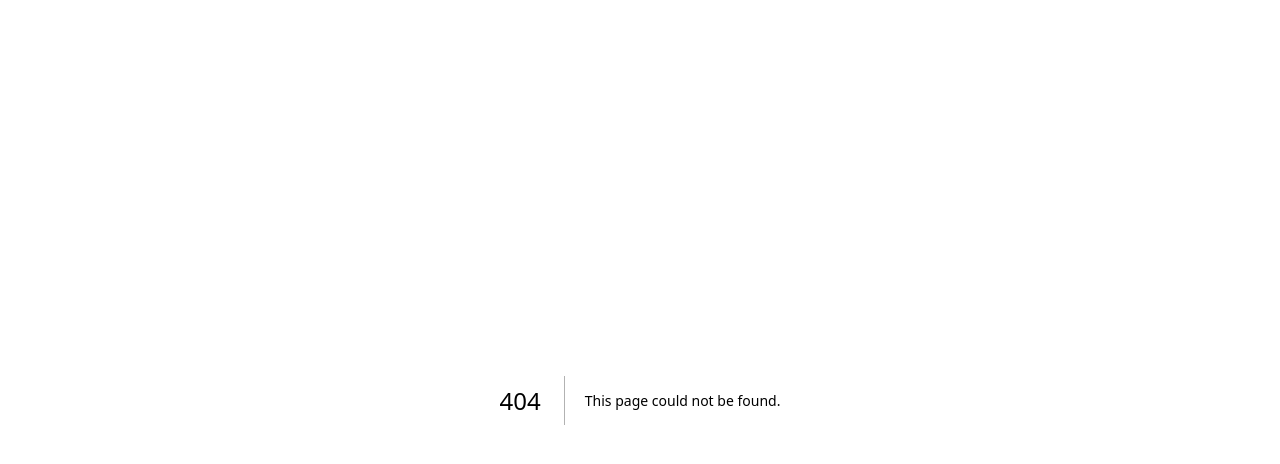
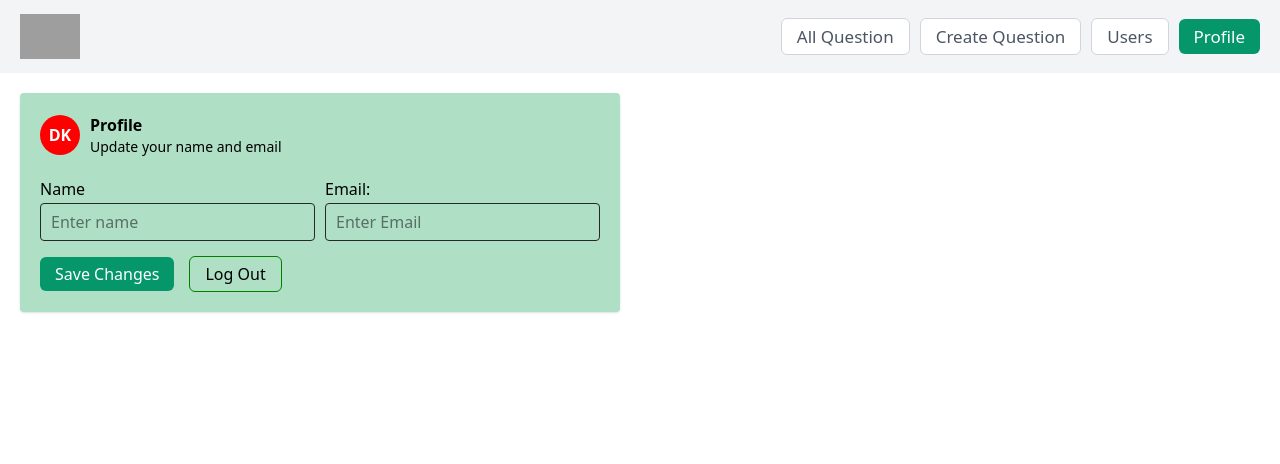
Before and after one commit to Devendrakr19/exam-prep, a Next.js app: page /admindashboard/profile in a window 1280 px wide. Before the commit this address had no page. Shown: the top 464 px of the page. Built offline with nearby package versions, Linux system fonts and the light colour scheme; grey boxes are pictures that could not be loaded.

Commit message:
admin dhashboard create question manually

```diff
--- /dev/null
+++ b/src/app/(admindashboard)/admindashboard/allquestion/page.js
@@ -0,0 +1,14 @@
+import QuestionList from '@/app/components/user-dashboard-layout/question-bank/QuestionList'
+import QuestionsFilter from '@/app/components/utils/QuestionsFilter'
+import React from 'react'
+
+const AllQuestion = () => {
+  return (
+    <>
+      <QuestionsFilter parentName={"Question bank"}/>
+      <QuestionList/>
+    </>
+  )
+}
+
+export default AllQuestion
--- /dev/null
+++ b/src/app/(admindashboard)/admindashboard/createquestion/page.js
@@ -0,0 +1,49 @@
+"use client"
+import SingleQuestion from "@/app/components/create-question/SingleQuestion";
+import UploadDoc from "@/app/components/create-question/UploadDoc";
+import React, { useState } from "react";
+import { LuFilePen } from "react-icons/lu";
+import { LuFileDown } from "react-icons/lu";
+const CreateQuestion = () => {
+  const [activeTab, setActiveTab] = useState(null);
+
+  const createOption = [
+    { icon: <LuFilePen className="text-[56px]" />, title: "Create Manually" },
+    { icon: <LuFileDown className="text-[56px]" />, title: "Upload PDF/Excel" },
+  ];
+
+  const handleTab = (index) => {
+    setActiveTab(index)
+  }
+  return (
+    <>
+    {activeTab === null && (
+      <div className="flex justify-center items-center gap-[20px] h-[80vh]">
+        {createOption.map((item, index) => (
+          <div
+            key={index}
+            className={`border-[1px] border-[#b3aeae] shadow cursor-pointer rounded p-[10px] w-[220px] h-[200px] flex justify-center items-center flex-col gap-[15px] transition-all delay-75 ${
+              item?.title ? "hover:bg-[#059669] hover:text-[#fff]" : ""
+            }`}
+            onClick={() => handleTab(index)}
+          >
+            {item?.icon}
+            <h1 className="text-[22px] font-bold">{item?.title}</h1>
+          </div>
+        ))}
+      </div>
+    )}
+
+      {activeTab === 0 && (
+        <SingleQuestion setActiveTab={setActiveTab}/>
+      )}
+
+      {activeTab === 1 && (
+        <UploadDoc setActiveTab={setActiveTab}/>
+      )}
+
+    </>
+  );
+};
+
+export default CreateQuestion;
--- a/src/app/(admindashboard)/admindashboard/layout.js
+++ b/src/app/(admindashboard)/admindashboard/layout.js
@@ -1,13 +1,13 @@
-import AdminDashboardNav from '@/app/components/AdminDashboardNav'
-import React from 'react'
+import AdminDashboardNav from "@/app/components/AdminDashboardNav";
+import React from "react";
 
-const AdminLayout = ({chidren}) => {
+const AdminLayout = ({ children }) => {
   return (
     <>
-    <AdminDashboardNav/>
-    {chidren}
+      <AdminDashboardNav />
+      {children}
     </>
-  )
-}
+  );
+};
 
-export default AdminLayout
+export default AdminLayout;
--- a/src/app/(admindashboard)/admindashboard/page.js
+++ b/src/app/(admindashboard)/admindashboard/page.js
@@ -1,9 +1,5 @@
-import React from 'react'
+import { redirect } from "next/navigation";
 
-const AdminDashboard = () => {
-  return (
-    <div>AdminDashboard</div>
-  )
+export default function AdminDashboard() {
+  redirect("/admindashboard/allquestion");
 }
-
-export default AdminDashboard
--- /dev/null
+++ b/src/app/(admindashboard)/admindashboard/profile/page.js
@@ -0,0 +1,45 @@
+import React from "react";
+
+const Profile = () => {
+  return (
+    <>
+      <div className="w-[600px] bg-[#afe0c6] p-[20px] ml-[20px] mt-[20px] rounded shadow">
+        <div className="flex items-center gap-[10px]">
+          <span className="w-[40px] h-[40px] flex justify-center items-center bg-[red] rounded-full text-[white] font-bold">
+            DK
+          </span>
+          <div className="flex flex-col">
+            <span className="font-bold">Profile</span>
+            <span className="text-[14px] leading-[20px]">
+              Update your name and email
+            </span>
+          </div>
+        </div>
+        <div className="flex items-center gap-[10px] mt-[20px]">
+          <div className="flex flex-col w-[50%]">
+            <label>Name</label>
+            <input
+              type="text"
+              placeholder="Enter name"
+              className="border-[1px] outline-[#000000] border-[#272828] px-[10px] py-[6px] rounded mt-[2px]"
+            />
+          </div>
+          <div className="flex flex-col w-[50%]">
+            <label>Email:</label>
+            <input
+              type="email"
+              placeholder="Enter Email"
+              className="border-[1px] outline-[#000000] border-[#272828] px-[10px] py-[6px] rounded mt-[2px]"
+            />
+          </div>
+        </div>
+        <div className="flex items-center gap-[15px] mt-[15px]">
+          <button className="site_btn">Save Changes</button>
+          <button className="border_btn !border-[green]">Log Out</button>
+        </div>
+      </div>
+    </>
+  );
+};
+
+export default Profile;
--- /dev/null
+++ b/src/app/(admindashboard)/admindashboard/users/page.js
@@ -0,0 +1,11 @@
+import React from 'react'
+
+const Users = () => {
+  return (
+    <>
+        <h1>Users</h1>
+    </>
+  )
+}
+
+export default Users
--- a/src/app/components/AdminDashboardNav.js
+++ b/src/app/components/AdminDashboardNav.js
@@ -1,34 +1,42 @@
-"use client"
-import Image from 'next/image'
-import Link from 'next/link'
-import { usePathname } from 'next/navigation'
-import React, { useEffect } from 'react'
+"use client";
+import Image from "next/image";
+import Link from "next/link";
+import { usePathname } from "next/navigation";
+import React, { useEffect } from "react";
 
 const AdminDashboardNav = () => {
-      const location = usePathname();
+  const location = usePathname();
 
-      const dashboardContent = [
-            {title:"All Question", url:""},
-            {title:"Users", url:""},
-            {title:"Score", url:""},
-            {title:"Profile", url:""},
-      ]
+  const dashboardContent = [
+    { title: "All Question", url: "/admindashboard/allquestion" },
+    { title: "Create Question", url: "/admindashboard/createquestion" },
+    { title: "Users", url: "/admindashboard/users" },
+    { title: "Profile", url: "/admindashboard/profile" },
+  ];
   return (
     <>
-        <div className="flex justify-between items-center px-[20px] py-[14px] bg-[#f3f4f6]">
+      <div className="flex justify-between items-center px-[20px] py-[14px] bg-[#f3f4f6]">
         <div>
-           <Image src="/logo.png" width={60} height={60} alt="logo"/>
+          <Image src="/logo.png" width={60} height={60} alt="logo" />
         </div>
         <div className="flex items-center gap-[10px] text-[17px] font-medium">
-            {dashboardContent.map((item, index) =>(
-            <Link key={index} href={item?.url} className={`${location == item?.url ? "site_btn" : "site_btn !bg-[#ffffff] !text-[#4b5563] !border-[1px] !border-[#d1d5db]"}`}>
-                 {item?.title}
+          {dashboardContent.map((item, index) => (
+            <Link
+              key={index}
+              href={item?.url}
+              className={`${
+                location == item?.url
+                  ? "site_btn"
+                  : "site_btn !bg-[#ffffff] !text-[#4b5563] !border-[1px] !border-[#d1d5db]"
+              }`}
+            >
+              {item?.title}
             </Link>
-            ))}
+          ))}
         </div>
       </div>
     </>
-  )
-}
+  );
+};
 
-export default AdminDashboardNav
+export default AdminDashboardNav;
--- /dev/null
+++ b/src/app/components/create-question/SingleQuestion.js
@@ -0,0 +1,129 @@
+"use client";
+import React, { useState } from "react";
+import { MdDeleteOutline } from "react-icons/md";
+import { IoMdAdd } from "react-icons/io";
+
+const SingleQuestion = ({ setActiveTab }) => {
+  const [inputQuestion, setInputQuestion] = useState([
+    {
+      question: "",
+      option: ["", "", "", ""],
+      answer: "",
+    },
+  ]);
+
+  const handleAdd = () => {
+    setInputQuestion((prev) => [
+      ...prev,
+      {
+        question: "",
+        option: ["", "", "", ""],
+        answer: "",
+      },
+    ]);
+  };
+
+  const handleDelete = (i) => {
+    const filterQuestion = inputQuestion.filter((_, index) => index !== i);
+    setInputQuestion(filterQuestion)
+  }
+
+  const handleChange = (index, field, value, optIndex = null) => {
+    const   updated = [...inputQuestion];
+
+    if (field === "question") {
+      updated[index].question = value;
+    } else if (field === "answer") {
+      updated[index].answer = value;
+    } else if (field === "option") {
+      updated[index].option[optIndex] = value;
+    }
+    setInputQuestion(updated);
+  }
+
+//   console.log("inputQuestion", inputQuestion);
+
+  return (
+    <>
+      <div className="flex justify-center items-center flex-col p-[20px]">
+        <form className="w-[50%]">
+          <h1 className="text-center text-[22px] font-bold mb-[10px]">Create Question</h1>
+            {inputQuestion.map((item, index) => (
+            <div key={index} className="flex items-center justify-between gap-[20px] mb-[20px] border-[1px] rounded p-[20px]">
+              <div className="">
+                <div className="flex flex-col">
+                  <label
+                    htmlFor="question"
+                    className="text-[16px] font-semibold"
+                  >
+                    Q{index + 1}). Enter Your Question
+                  </label>
+                  <input
+                    type="text"
+                    value={item.question}
+                    onChange={(e)=> handleChange(index, "question", e.target.value)}
+                    className="border-[1px] border-[#b9b5b5] outline-[#504e4e] rounded px-[10px] py-[7px]"
+                  />
+                </div>
+                <div className="flex flex-wrap gap-[10px] mt-[10px]">
+                {["A", "B", "C", "D"].map((label, optIndex) => (
+                  <div key={label} className="flex flex-col w-[49%]">
+                    <label
+                      htmlFor="optionA"
+                      className="text-[16px] font-semibold"
+                    >
+                      Option {label}
+                    </label>
+                    <input
+                      type="text"
+                      value={item.option[optIndex]}
+                      onChange={(e) => handleChange(index, "option", e.target.value, optIndex)}
+                      className="border-[1px] border-[#b9b5b5] outline-[#504e4e] rounded px-[10px] py-[7px]"
+                    />
+                  </div>
+                ))}
+                  <div className="flex flex-col w-[100%]">
+                    <label
+                      htmlFor="optionD"
+                      className="text-[16px] font-semibold"
+                    >
+                      Answer
+                    </label>
+                    <input
+                      type="text"
+                      value={item.answer}
+                      onChange={(e)=> handleChange(index, "answer", e.target.value)}
+                      className="border-[1px] border-[#b9b5b5] outline-[#504e4e] rounded px-[10px] py-[7px]"
+                    />
+                  </div>
+                </div>
+              </div>
+            <div className="flex items-center gap-[15px]">
+            {inputQuestion.length > 1 && (
+              <button type="button" className="bg-[#ff00001d] px-[5px] py-[5px] rounded text-[red] hover:bg-[red] hover:text-[white] cursor-pointer" onClick={() => handleDelete(index)}>
+                <MdDeleteOutline className="text-[26px]"/>
+              </button>
+            )}
+            {index === inputQuestion.length - 1  && (
+              <button type="button" className="bg-[#05966819] px-[5px] py-[5px] rounded text-[#059669] hover:bg-[#059669] hover:text-[white] cursor-pointer" onClick={handleAdd}>
+                <IoMdAdd className="text-[26px]"/>
+              </button>
+            )}
+            </div>
+          </div>
+            ))}
+          <div className="mt-[20px] flex justify-end items-center gap-[15px]">
+            <button className="border_btn" onClick={() => setActiveTab(null)}>
+              Cancel
+            </button>
+            <button type="button" className="site_btn">
+              Submit
+            </button>
+          </div>
+        </form>
+      </div>
+    </>
+  );
+};
+
+export default SingleQuestion;
--- /dev/null
+++ b/src/app/components/create-question/UploadDoc.js
@@ -0,0 +1,10 @@
+"use client"
+import React from 'react'
+
+const UploadDoc = ({setActiveTab}) => {
+  return (
+    <div>UploadDoc <button className='border_btn' onClick={()=> setActiveTab(null)}>Cancel</button></div>
+  )
+}
+
+export default UploadDoc
--- a/src/app/login/page.js
+++ b/src/app/login/page.js
@@ -27,6 +27,7 @@ const Login = () => {
           </button>
         </div>
           <p className='text-center text-[14px] mt-[5px] text-[#0177ff] underline'> <Link href="/signup">Signup</Link></p>
+          <Link href="/admindashboard">Admin Dashboard</Link>
       </form>
     </div>
     </>
```
